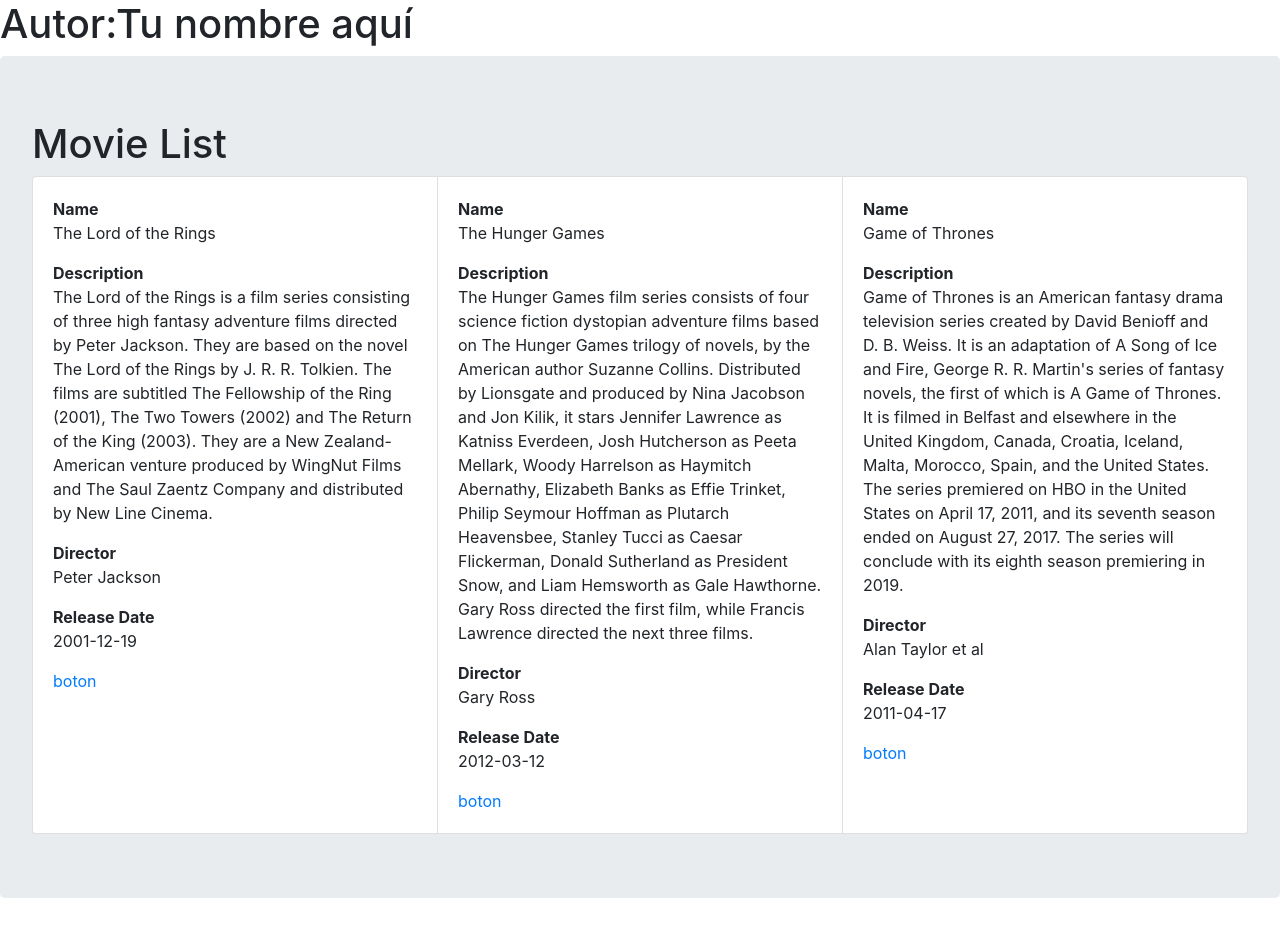
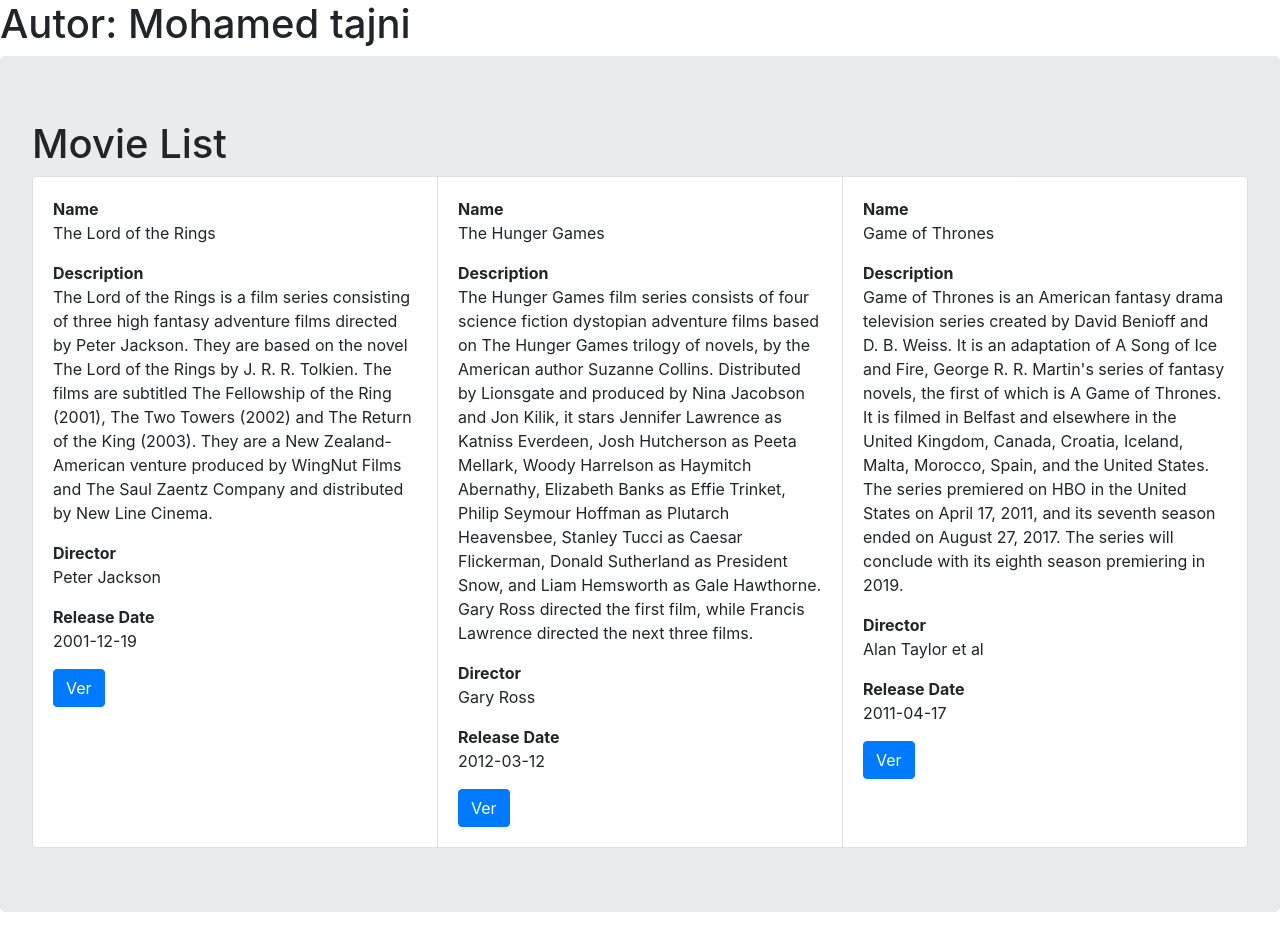
Before and after one commit to taj259/practica_vuejs_introduccion, a website: page index.html in a window 1280 px wide. Drawn offline with nearby package versions, Linux system fonts and the light colour scheme.

Commit message:
Problemas solucionados

```diff
--- a/index.html
+++ b/index.html
@@ -11,10 +11,12 @@
 
     <body>
 
-        <h1 id="autor">Autor:Tu nombre aquí</h1>
+
 
         <!-- https://vuejs.org/v2/guide/index.html -->
+        <h1 id="autor">Autor: {{nombre}}</h1>
         <div id="app">
+
             <div class="jumbotron">
                 <h1 id=title>{{col.collection.title}}</h1>
 
@@ -35,7 +37,9 @@
                           </dl>
                         </div>
                    <div>
-                    <a v-bind:href="i.href">boton</a>
+
+
+                    <a class="btn btn-primary"  v-bind:href="i.href" role="button">Ver</a>
                    </div>
 
                      </div>
--- a/js/script.js
+++ b/js/script.js
@@ -46,3 +46,9 @@
     col: server_data
   }
 });
+var app2= new Vue({
+  el: '#autor',
+  data: {
+    nombre:'Mohamed tajni'
+  }
+});
```
